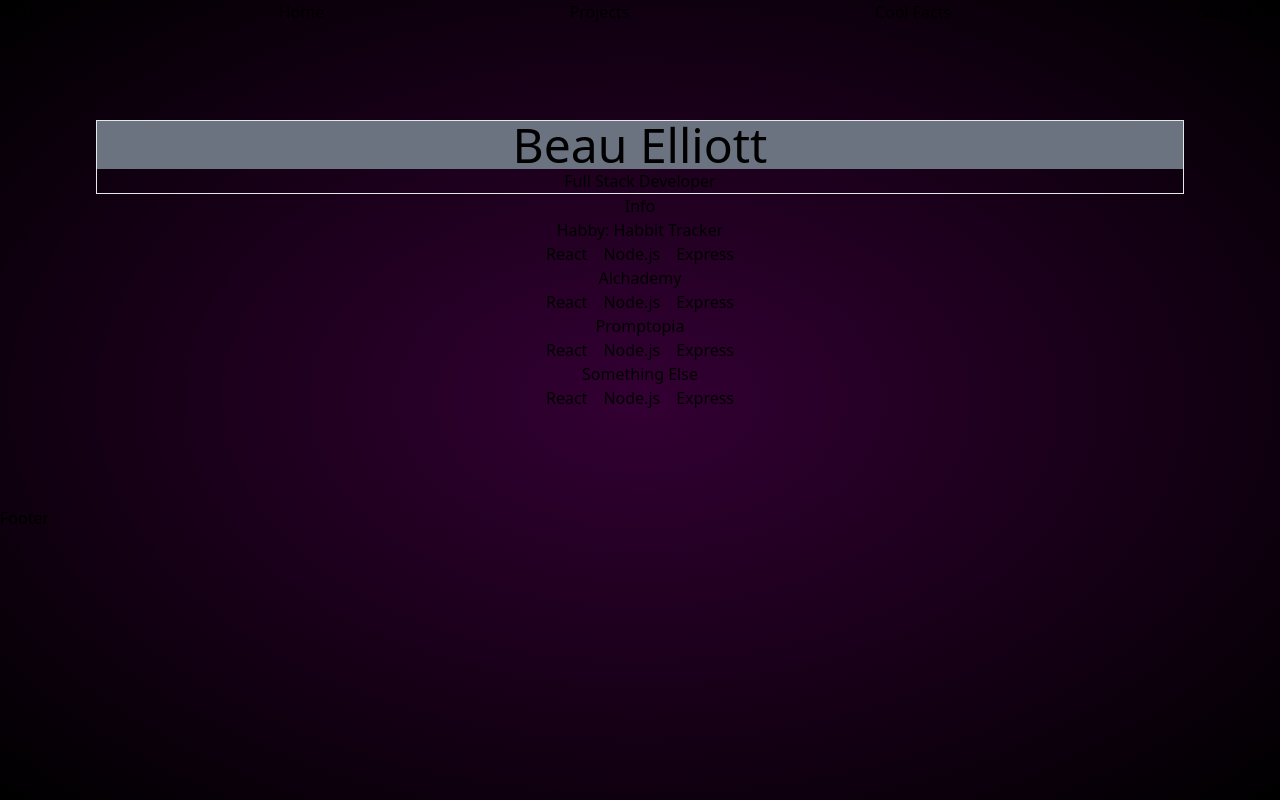
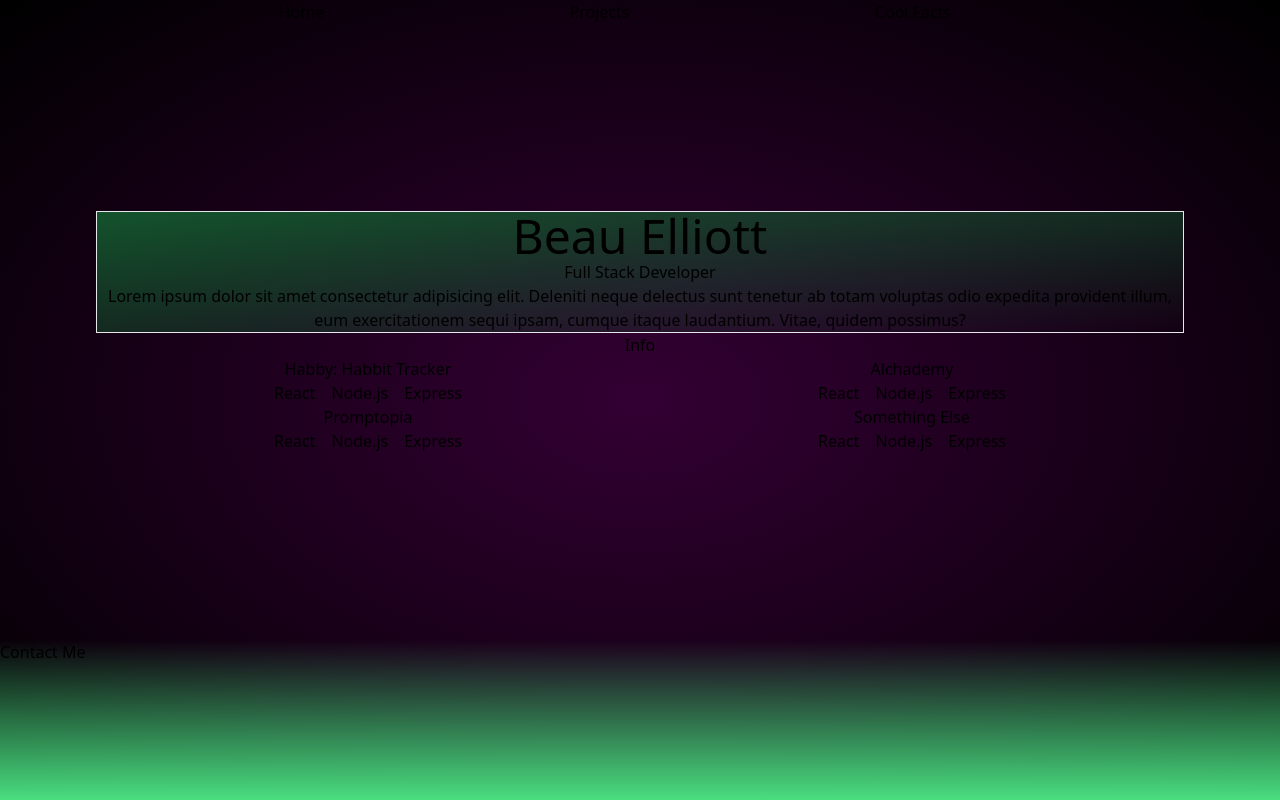
Before and after one commit to belliott15/next_Portfolio, a Next.js app: page / in a window 1280 px wide. Built offline with nearby package versions, Linux system fonts and the light colour scheme.

Commit message:
adding template stying

```diff
--- a/app/layout.tsx
+++ b/app/layout.tsx
@@ -18,7 +18,7 @@ export default function RootLayout({
 }) {
   return (
     <html lang="en">
-      <body className="min-h-screen">
+      <body className="min-h-screen flex flex-col justify-between">
         <Nav />
         {children}
         <Footer />
--- a/app/page.tsx
+++ b/app/page.tsx
@@ -12,12 +12,18 @@ export default function Home() {
 
   return (
     <main className="flex flex-col p-24 text-center">
-      <section className="flex flex-col justify-center w-full border">
-        <h1 className="text-5xl bg-gray-500">Beau Elliott</h1>
+      <section className="flex flex-col justify-center w-full border bg-gradient-to-br from-green-900 to-transparent">
+        <h1 className="text-5xl">Beau Elliott</h1>
         <h4>Full Stack Developer</h4>
+        <p>
+          Lorem ipsum dolor sit amet consectetur adipisicing elit. Deleniti
+          neque delectus sunt tenetur ab totam voluptas odio expedita provident
+          illum, eum exercitationem sequi ipsam, cumque itaque laudantium.
+          Vitae, quidem possimus?
+        </p>
       </section>
       <section>Info</section>
-      <section>
+      <section className="project-container">
         {projects.map((item) => (
           <Project key={item.id} {...item} />
         ))}
--- a/components/Footer.tsx
+++ b/components/Footer.tsx
@@ -1,7 +1,11 @@
 import React from "react";
 
 const Footer = () => {
-  return <div>Footer</div>;
+  return (
+    <section className="bg-gradient-to-b from-transparent to-green-400 h-40">
+      <a href="">Contact Me</a>
+    </section>
+  );
 };
 
 export default Footer;
--- a/components/Project.tsx
+++ b/components/Project.tsx
@@ -4,7 +4,7 @@ const Project = ({ name, tech, libraries }) => {
   return (
     <div>
       <p>{name}</p>
-      {tech.map((item) => (
+      {tech.map((item: string) => (
         <span key={item} className="p-2">
           {item}
         </span>
--- a/styles/globals.css
+++ b/styles/globals.css
@@ -23,4 +23,5 @@ body {
 
 .project-container {
   display: grid;
+  grid-template-columns: repeat(2, 1fr);
 }
```
